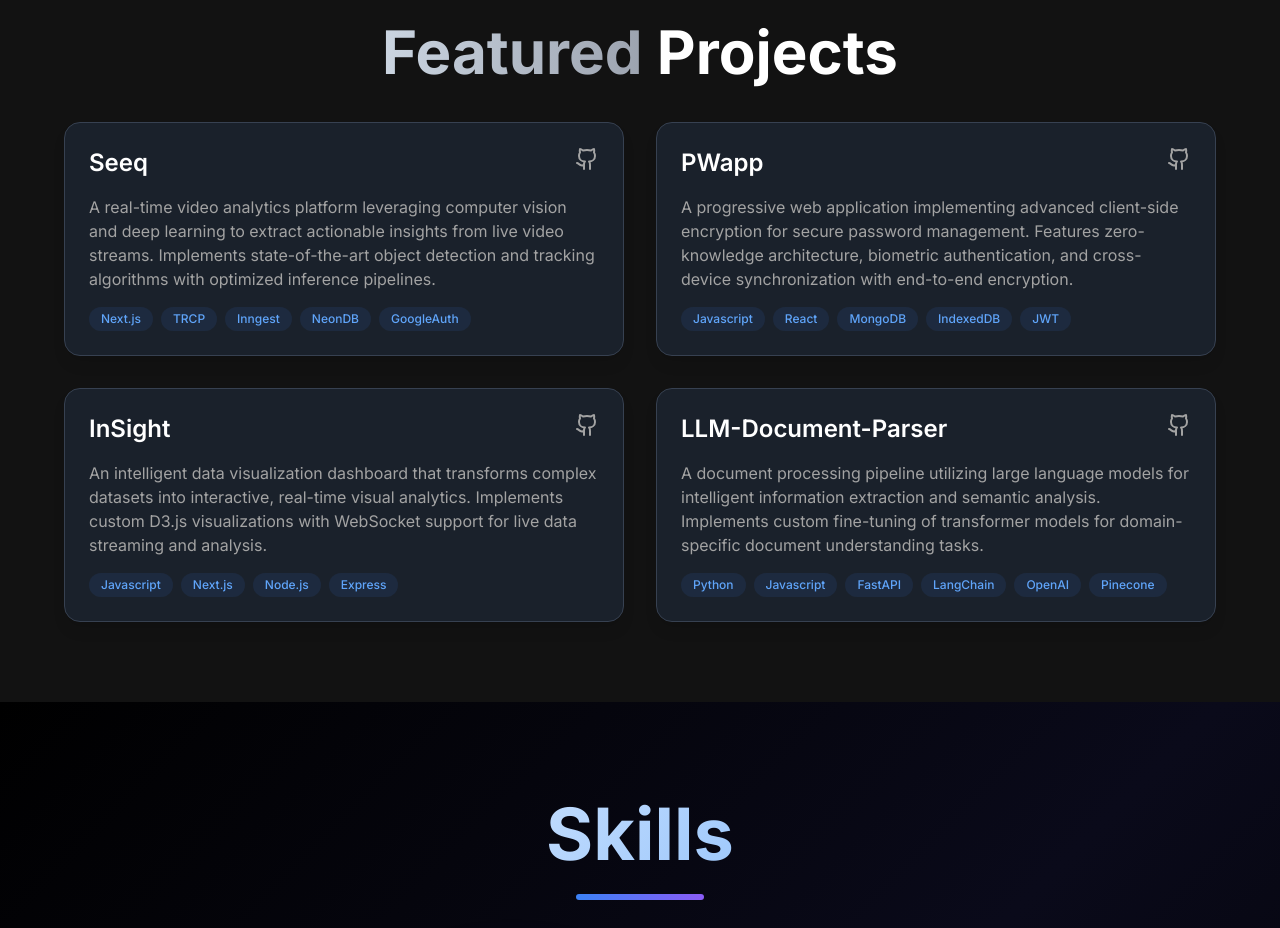
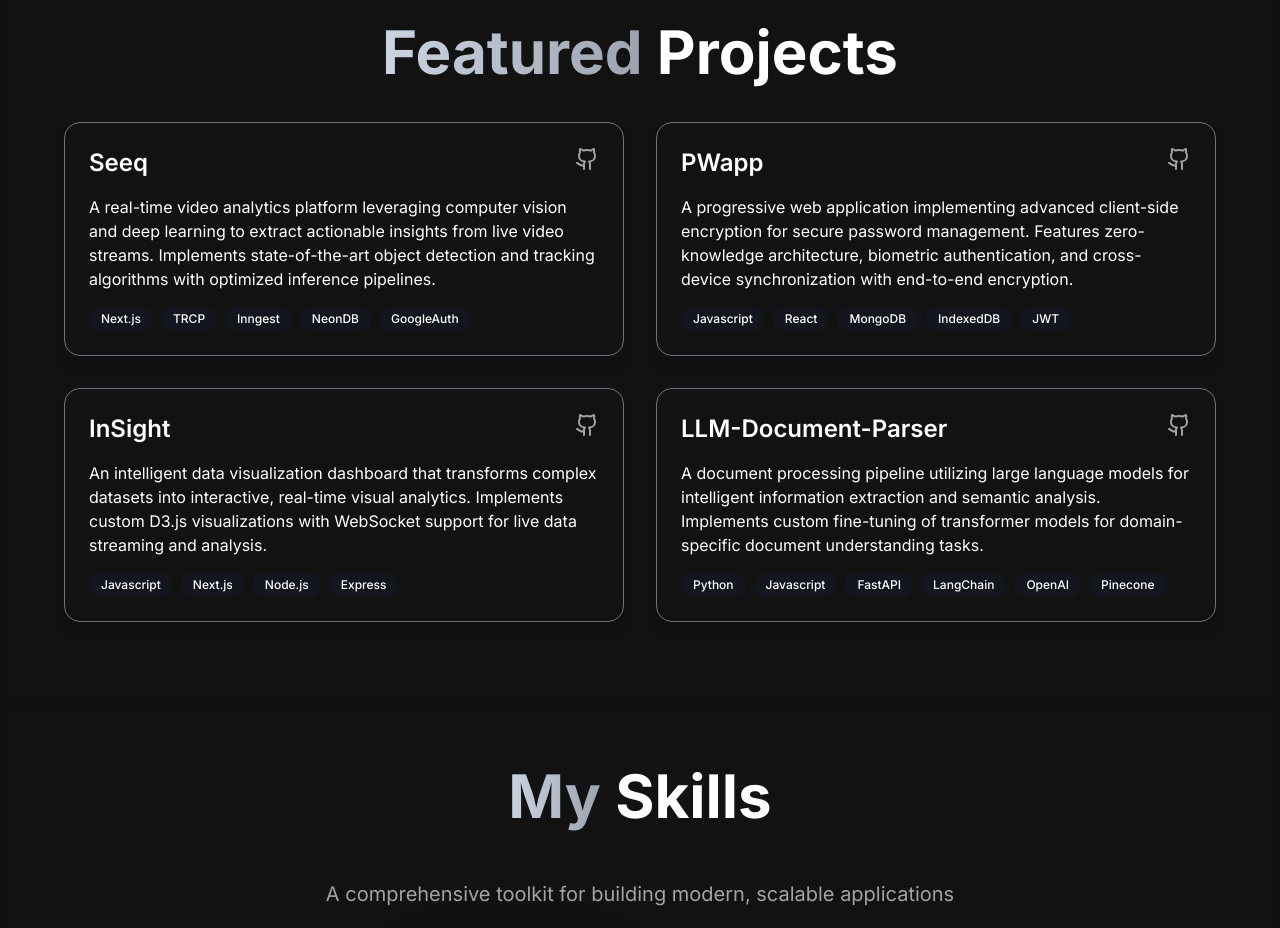
Before and after one commit to iVishav48/Portfolio, a Next.js app: page / in a window 1280 px wide. Shown: the part 1860-2788 px from the top of the page. Built offline with nearby package versions, Linux system fonts and the light colour scheme.

Commit message:
(fix) : UI enhancements

```diff
--- a/src/components/hero.tsx
+++ b/src/components/hero.tsx
@@ -38,13 +38,13 @@ export default function Hero() {
               className="mb-8 text-5xl font-bold leading-tight md:text-6xl lg:text-7xl whitespace-nowrap"
               initial={{ opacity: 0, y: 20 }}
               animate={{ opacity: 1, y: 0 }}
-              transition={{ duration: 0.8, delay: 0.3 }}
+              transition={{ duration: 0.8, delay: 3 }}
             >
               <ShinyText
                 text="Vishavjit Singh"
                 disabled={false}
-                speed={3}
-                className="bg-gradient-to-r from-slate-300 via-gray-200 to-slate-400"
+                speed={4}
+                className="bg-gradient-to-r from-slate-300 via-gray-600 to-slate-600"
               />
             </motion.h1>
 
--- a/src/components/projects.tsx
+++ b/src/components/projects.tsx
@@ -74,7 +74,7 @@ export default function Projects() {
                 whileInView={{ opacity: 1, y: 0 }}
                 viewport={{ once: true }}
                 transition={{ duration: 0.5, delay: index * 0.1 }}
-                className="h-full bg-gray-800/70 backdrop-blur-sm rounded-2xl p-6 border border-gray-700 hover:border-gray-500 transition-all duration-300 shadow-lg hover:shadow-2xl hover:bg-gray-700/80 overflow-hidden"
+                className="h-full bg-gray-760/80 backdrop-blur-sm rounded-2xl p-6 border border-gray-500 hover:border-gray-900 transition-all duration-300 shadow-lg hover:shadow-2xl hover:bg-gray-700/80 overflow-hidden"
               >
                 <div className="flex justify-between items-start mb-4">
                   <h3 className="text-2xl font-semibold text-foreground">{project.title}</h3>
@@ -89,7 +89,7 @@ export default function Projects() {
                   </a>
                 </div>
 
-                <p className="text-muted-foreground mb-4">
+                <p className="text-foreground/90 mb-4">
                   {project.description}
                 </p>
 
@@ -97,7 +97,7 @@ export default function Projects() {
                   {project.technologies.map((tech) => (
                     <span
                       key={tech}
-                      className="px-3 py-1 text-xs font-medium rounded-full bg-blue-500/10 text-blue-400"
+                      className="px-3 py-1 text-xs font-medium rounded-full bg-blue-900/10 text-grey dark:text-blue-200"
                     >
                       {tech}
                     </span>
--- a/src/components/skill.tsx
+++ b/src/components/skill.tsx
@@ -76,10 +76,7 @@ export default function Skills() {
   return (
     <section
       ref={containerRef}
-      className="relative min-h-screen overflow-hidden"
-      style={{
-        background: 'linear-gradient(135deg, #000000 0%, #0a0a1a 50%, #000000 100%)'
-      }}
+      className="relative min-h-screen overflow-hidden bg-background/50 backdrop-blur-sm"
     >
       {/* Ambient Background Effect */}
       <div className="absolute inset-0 pointer-events-none opacity-30">
@@ -107,7 +104,7 @@ export default function Skills() {
       />
 
       {/* Content */}
-      <div ref={sectionRef} className="relative z-10 py-24 px-6">
+      <div ref={sectionRef} className="relative z-10 py-16 px-4 sm:px-6">
         <div className="max-w-7xl mx-auto">
           {/* Heading */}
           <motion.div
@@ -116,27 +113,20 @@ export default function Skills() {
             transition={{ duration: 0.8, ease: [0.25, 0.1, 0.25, 1] }}
             className="text-center mb-20"
           >
-            <motion.h2
-              className="text-6xl md:text-7xl font-bold mb-6"
-              style={{
-                background: 'linear-gradient(135deg, #ffffff 0%, #60a5fa 100%)',
-                WebkitBackgroundClip: 'text',
-                WebkitTextFillColor: 'transparent',
-                backgroundClip: 'text'
-              }}
-            >
-              Skills
-            </motion.h2>
+            <h2 className="mb-6 text-4xl font-bold md:text-5xl lg:text-6xl text-center">
+              <span className="bg-gradient-to-r from-slate-300 to-gray-400 bg-clip-text text-transparent">
+                My
+              </span>{" "}
+              <span className="foreground">Skills</span>
+            </h2>
             <motion.div
               className="w-32 h-1.5 mx-auto rounded-full mb-6"
-              style={{
-                background: 'linear-gradient(90deg, #3B82F6 0%, #8B5CF6 100%)'
-              }}
+
               initial={{ width: 0 }}
               animate={isInView ? { width: 128 } : { width: 0 }}
               transition={{ duration: 0.8, delay: 0.2 }}
             />
-            <p className="text-slate-400 text-xl max-w-2xl mx-auto">
+            <p className="text-muted-foreground text-xl max-w-2xl mx-auto">
               A comprehensive toolkit for building modern, scalable applications
             </p>
           </motion.div>
@@ -146,7 +136,7 @@ export default function Skills() {
             variants={containerVariants}
             initial="hidden"
             animate={isInView ? "visible" : "hidden"}
-            className="grid grid-cols-1 md:grid-cols-2 gap-8"
+            className="grid grid-cols-1 lg:grid-cols-2 gap-6 max-w-6xl mx-auto"
           >
             {skillCategories.map((category, idx) => (
               <motion.div
@@ -156,26 +146,26 @@ export default function Skills() {
               >
                 {/* Card Glow Effect */}
                 <div
-                  className="absolute -inset-0.5 bg-gradient-to-r from-blue-600 to-purple-600 rounded-3xl opacity-0 group-hover:opacity-30 blur-xl transition-opacity duration-500"
+                  className="absolute -inset-0.5 bg-gradient-to-r from-gray-100 to-gray-900 rounded-3xl opacity-0 group-hover:opacity-30 blur-xl transition-opacity duration-500"
                 />
 
                 {/* Card Content */}
                 <div
-                  className="relative bg-black/60 backdrop-blur-md rounded-2xl p-8 border border-slate-800/50 group-hover:border-blue-500/50 transition-all duration-500"
+                  className="relative bg-card/80 dark:bg-card/60 backdrop-blur-md rounded-2xl p-6 sm:p-8 border border-gray-500 hover:border-gray-900 dark:border-gray-500 dark:hover:border-gray-400 transition-all duration-500 h-full flex flex-col"
                   style={{
-                    boxShadow: '0 8px 32px rgba(0, 0, 0, 0.4)'
+                    boxShadow: '0 8px 32px rgba(0, 0, 0, 0.1)'
                   }}
                 >
                   {/* Category Header */}
                   <div className="mb-8">
-                    <h3 className="text-2xl font-bold text-white">
+                    <h3 className="text-2xl font-bold text-foreground">
                       {category.title}
                     </h3>
                     <div className="w-16 h-1 bg-gradient-to-r from-blue-500 to-purple-500 rounded-full mt-3" />
                   </div>
 
                   {/* Skills List */}
-                  <div className="flex flex-wrap gap-3">
+                  <div className="flex flex-wrap gap-2.5 mt-auto">
                     {category.skills.map((skill, skillIdx) => (
                       <motion.div
                         key={skillIdx}
@@ -189,13 +179,13 @@ export default function Skills() {
                         whileHover={{ scale: 1.05, y: -2 }}
                         className="relative group/skill"
                       >
-                        <div className="relative px-5 py-3 bg-slate-800/80 backdrop-blur-sm rounded-lg border border-slate-700/50 hover:border-blue-500/50 transition-all duration-300">
+                        <div className="relative px-4 py-2.5 bg-card/80 dark:bg-card/90 backdrop-blur-sm rounded-lg border border-gray-400 hover:border-gray-700 dark:border-gray-500 dark:hover:border-gray-400 transition-all duration-300 text-sm">
                           <div className="flex flex-col">
-                            <span className="text-slate-100 font-semibold text-base whitespace-nowrap">
+                            <span className="text-foreground font-semibold text-base whitespace-nowrap">
                               {skill.name}
                             </span>
                             {skill.subtitle && (
-                              <span className="text-slate-500 text-xs mt-0.5">
+                              <span className="text-muted-foreground text-xs mt-0.5">
                                 {skill.subtitle}
                               </span>
                             )}
@@ -219,7 +209,7 @@ export default function Skills() {
             transition={{ duration: 0.6, delay: 0.6 }}
             className="mt-20 text-center"
           >
-            <div className="inline-flex items-center gap-3 bg-slate-900/60 backdrop-blur-sm px-8 py-4 rounded-full border border-slate-700/50">
+            <div className="inline-flex items-center gap-3 bg-card/80 dark:bg-card/60 backdrop-blur-sm px-8 py-4 rounded-full border border-border/50">
               <motion.span
                 className="w-3 h-3 bg-blue-500 rounded-full"
                 animate={{
@@ -231,7 +221,7 @@ export default function Skills() {
                   repeat: Infinity
                 }}
               />
-              <span className="text-slate-300 font-medium">
+              <span className="text-foreground/90 font-medium">
                 Constantly evolving and learning new technologies
               </span>
             </div>
```
